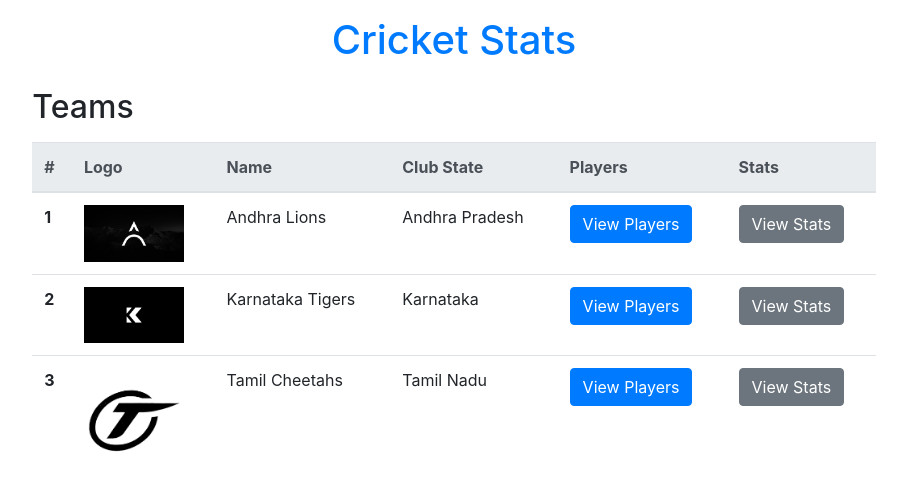
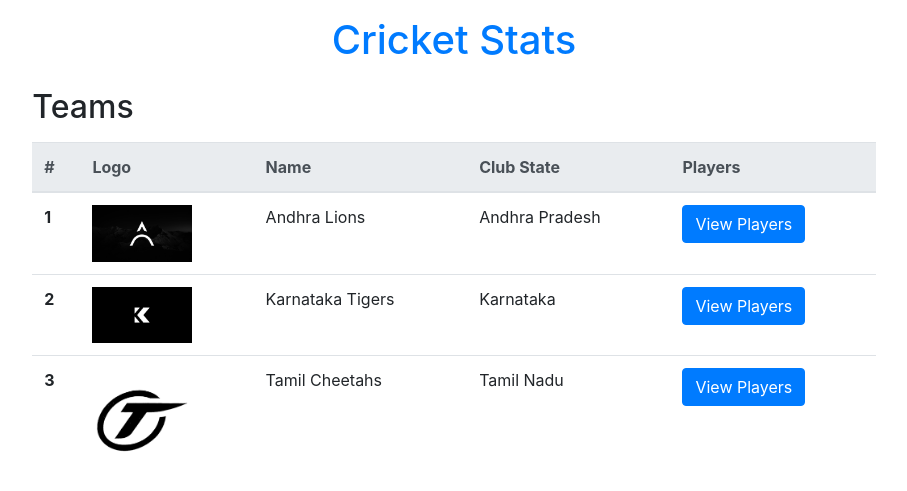
Before and after one commit to PraneethKarnena/django-cricket-stats, a Django app: page / in a window 1280 px wide. Shown: the top 491 px of the page, without its empty margins (186-1093 px from the left). Run offline with Django 3.2, Linux system fonts and the light colour scheme; data comes from the database, SQL or seed files in the repository; some libraries are stand-ins or nearby versions.

Commit message:
removed dead code

```diff
--- a/stats/templates/stats/home.html
+++ b/stats/templates/stats/home.html
@@ -30,7 +30,6 @@
                         <th scope="col">Name</th>
                         <th scope="col">Club State</th>
                         <th scope="col">Players</th>
-                        <th scope="col">Stats</th>
                     </tr>
                 </thead>
                 <tbody>
@@ -42,7 +41,6 @@
                             <td>{{ team.name }}</td>
                             <td>{{ team.club_state }}</td>
                             <td><a href="/team-players/{{ team.id }}/" class="btn btn-primary">View Players</a></td>
-                            <td><a href="/team-stats/{{ team.id }}/" class="btn btn-secondary">View Stats</a></td>
                         </tr>
                     {% endfor %}
                 </tbody>
```
